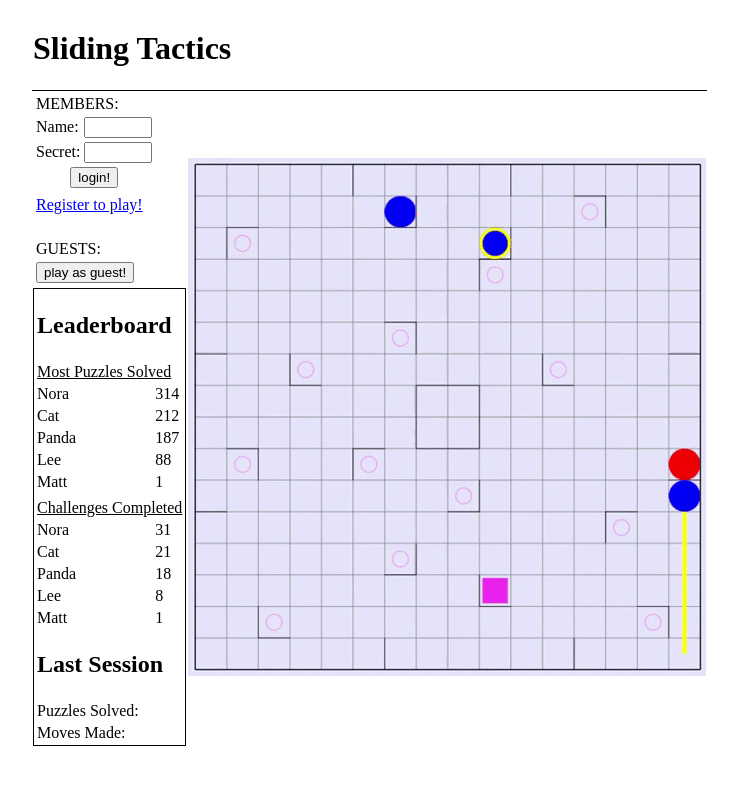
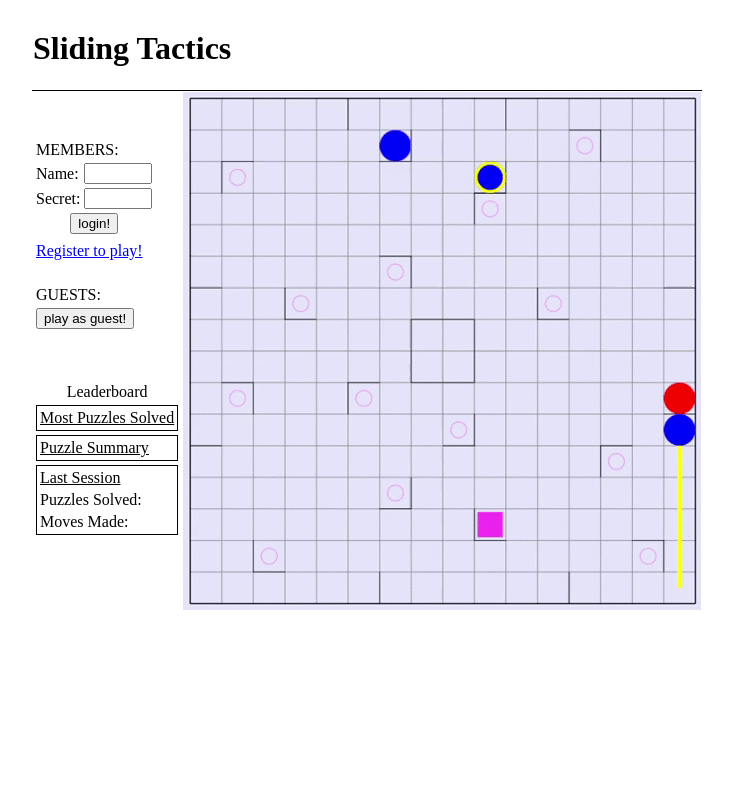
Before and after one commit to 8888/slidingtactics, a PHP site: page / in a window 1280 px wide. Shown: the top 785 px of the page, without its empty margins (128-866 px from the left). Run offline with PHP 8.4, Linux system fonts and the light colour scheme.

Commit message:
Summary Stats

```diff
--- a/index.html
+++ b/index.html
@@ -37,32 +37,32 @@
                 </tr><tr>
                     <td valign='top'>
                         <button id='playbutton' style='display: none;' onclick='javascript:window.location="puzzle.html";'>CLICK TO PLAY</button>
-                        <table style='border: 1px solid black;'>
-                            <tr>
-                                <td colspan='2'><h2>Leaderboard<h2></td>
-                            </tr>
+                        <table>
+                            <tr><td align="center">Leaderboard
+                            </td></tr>
+                            <tr><td>
+                                <table id="puzzle_by_user" style='border: 1px solid black; width: 100%;'>
                                     <tr>
                                         <td colspan='2' style='text-decoration: underline;'>Most Puzzles Solved</td>
                                     </tr>
-                            <tr><td>Nora</td><td>314</td></tr>
-                            <tr><td>Cat</td><td>212</td></tr>
-                            <tr><td>Panda</td><td>187</td></tr>
-                            <tr><td>Lee</td><td>88</td></tr>
-                            <tr><td>Matt</td><td>1</td></tr>
-                            <tr><td></td></tr>
+                                </table>
+                            </td></tr>
+                            <tr><td>
+                                <table id="puzzle_stats" style='border: 1px solid black; width: 100%;'>
                                     <tr>
-                                <td colspan='2' style='text-decoration: underline;'>Challenges Completed</td>
+                                        <td colspan='2' style='text-decoration: underline;'>Puzzle Summary</td>
                                     </tr>
-                            <tr><td>Nora</td><td>31</td></tr>
-                            <tr><td>Cat</td><td>21</td></tr>
-                            <tr><td>Panda</td><td>18</td></tr>
-                            <tr><td>Lee</td><td>8</td></tr>
-                            <tr><td>Matt</td><td>1</td></tr>
+                                </table>
+                            </td></tr>
+                            <tr><td>
+                                <table style='border: 1px solid black; width: 100%;'>
                                     <tr>
-                                <td colspan='2'><h2>Last Session<h2></td>
+                                        <td colspan='2' style='text-decoration: underline;'>Last Session</td>
                                     </tr>
                                     <tr><td>Puzzles Solved:</td><td id='solved'></td></tr>
                                     <tr><td>Moves Made:</td><td id='moves'></td></tr>
+                                </table>
+                            </td></tr>
                         </table>
                     </td>
                 </tr>
@@ -167,5 +167,32 @@
         moves = localStorage.getItem('sessionLast_moves');
     document.getElementById('solved').innerHTML = solved;
     document.getElementById('moves').innerHTML = moves;
+
+    window.onload = function() {
+        promise_post('https://tactics.prototypeholdings.com/x/report.php?action=by_user')
+            .then((us) => {
+                let userTable = document.getElementById('puzzle_by_user');
+                let userPuzzles = "";
+                for (let i = 0; i < us.length; i++) {
+                    let u = us[i];
+                    userPuzzles += "<tr><td>"+u.name+"</td><td>"+u.games+"</td><tr>";
+                }
+                userTable.innerHTML += userPuzzles;
+            });
+        promise_post('https://tactics.prototypeholdings.com/x/report.php?action=summary')
+            .then((stats) => {
+                let statsTable = document.getElementById('puzzle_stats');
+                stats = stats[0];
+                let statsInfo = "<tr><td>Total Games:&nbsp;</td><td>"+stats.games+"</td></tr>" +
+                    "<tr><td>Total Moves:&nbsp;</td><td>"+stats.moves+"</td></tr>" +
+                    "<tr><td>Total Solved:&nbsp;</td><td>"+stats.solved+"</td></tr>" +
+                    "<tr><td>Total Time:&nbsp;</td><td>"+(stats.seconds/60/60).toFixed(2)+" hrs</td></tr>" +
+                    "<tr><td>Active Users:&nbsp;</td><td>"+stats.users+"</td></tr>" +
+                    "<tr><td>Moves/Game:&nbsp;</td><td>"+(stats.moves/stats.games).toFixed(2)+"</td></tr>" +
+                    "<tr><td>Time/Move:&nbsp;</td><td>"+(stats.seconds/stats.moves).toFixed(2)+" secs</td></tr>" +
+                    "";
+                statsTable.innerHTML += statsInfo;
+            });
+    };
 </script>
 </html>
--- a/x/database.php
+++ /dev/null
@@ -1,5 +0,0 @@
-<?php
-abstract class DatabaseNames {
-    const Tactic = "2080823_tactic";
-}
-?>
--- a/x/login.php
+++ b/x/login.php
@@ -1,7 +1,7 @@
 <?php
-include 'constants.php';
-include 'database.php';
-include 'password.php';
+include 'include/constants.php';
+include 'include/database.php';
+include 'include/password.php';
 
 class user {
     public $username;
--- a/x/puzzle.php
+++ b/x/puzzle.php
@@ -1,5 +1,5 @@
 <?php
-include 'security.php';
+include 'include/security.php';
 
 function randBoardLocation($players, $goal) {
     $noSpace = array_merge (array(119,120,135,136), $players);
```
Also changed, not shown: x/constants.php (deleted, +0 -8 lines), x/include/database.php (added, +15 -0 lines), x/report.php (added, +41 -0 lines), images/test.png (added), x/include/password.php (renamed from x/password.php), x/include/security.php (renamed from x/security.php). Lines whose indentation alone changed are shown as unchanged.
